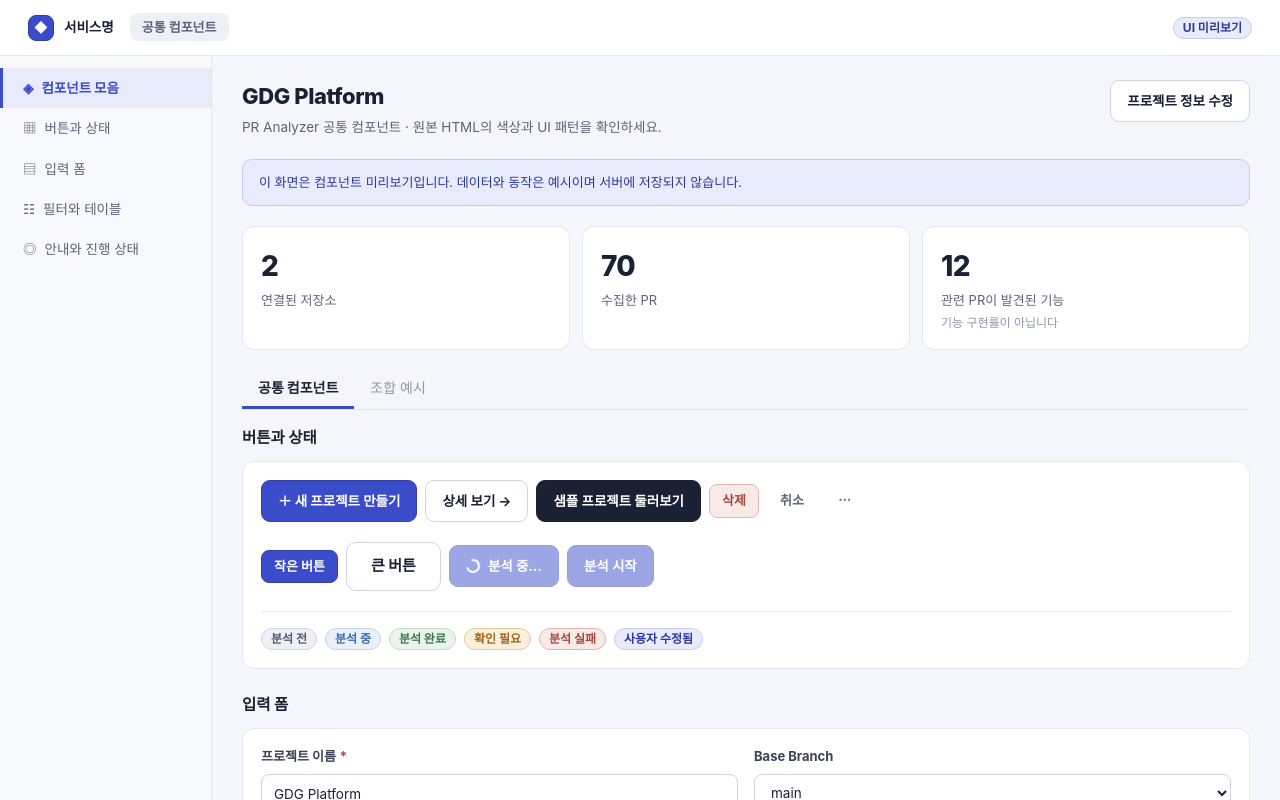
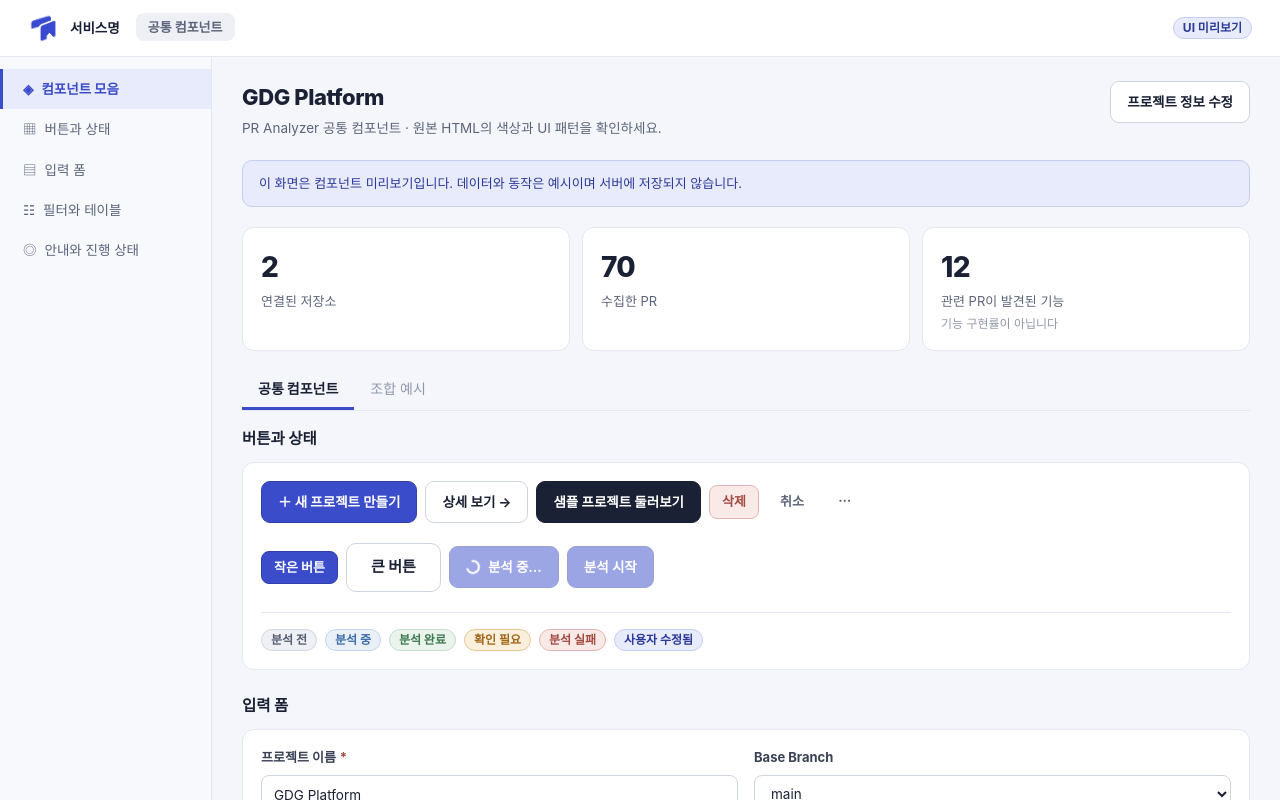
Before and after one commit to Galpiii/frontend, a React (Vite) app: page / in a window 1280 px wide. Shown: the top 800 px of the page. Built offline with nearby package versions, Linux system fonts and the light colour scheme; a web font is replaced by a local one.

Commit message:
feat: 서비스 로고 적용 (#1)

```diff
--- a/src/components/layout/AppShell.tsx
+++ b/src/components/layout/AppShell.tsx
@@ -1,14 +1,16 @@
 import type { ReactNode } from 'react'
+import logo from '../../assets/logo.png'
 import { cn } from '../../lib/cn'
 export function Brand({ name = '서비스명' }: { name?: string }) {
   return (
     <span className="inline-flex items-center gap-2.5 font-extrabold">
-      <span
-        aria-hidden="true"
-        className="flex size-[26px] items-center justify-center rounded-lg border border-primary-border bg-primary text-white"
-      >
-        ◆
-      </span>
+      <img
+        src={logo}
+        alt=""
+        width={32}
+        height={32}
+        className="size-8 shrink-0 object-contain"
+      />
       {name}
     </span>
   )
```
Also changed, not shown: src/assets/logo.png (added).
